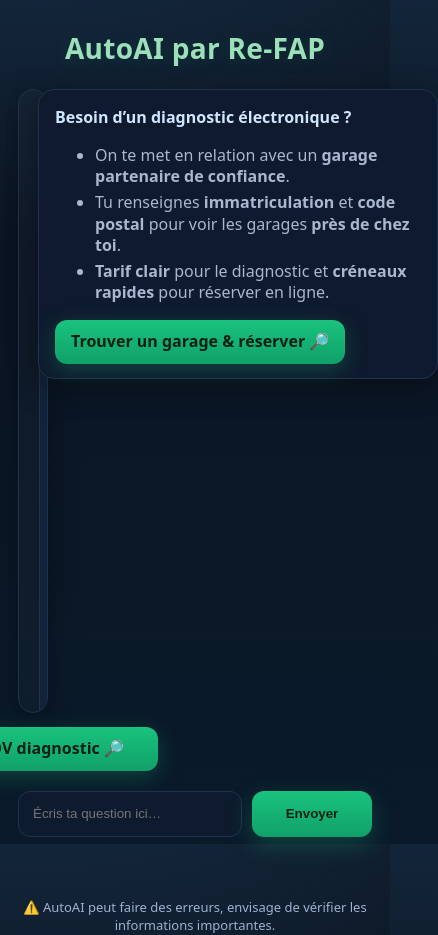
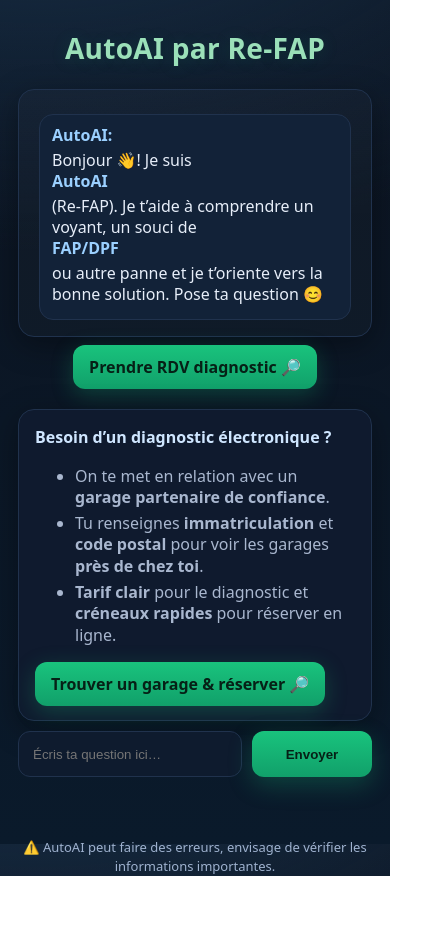
Before and after one commit to REFAP/autoai_re-fap-v2, a Next.js app: page / in a window 390 px wide. Shown: the whole page, 438 px wide, since content can reach past the window. After the commit the page ends 876 px from the top, so only its background shows below. Built offline with nearby package versions, Linux system fonts and the light colour scheme.

Commit message:
Update style.css

```diff
--- a/public/style.css
+++ b/public/style.css
@@ -35,7 +35,7 @@ body{
 
 /* --- layout --- */
 .container{
-  max-width: 1200px;
+  max-width: 1280px;
   padding: 28px 18px 48px;
   margin: 0 auto;
 }
@@ -51,11 +51,16 @@ h1{
 
 .chat-and-button{
   display:grid;
-  grid-template-columns: minmax(0, 1fr) 360px;
+  grid-template-columns: minmax(0, 1fr) 400px; /* rail droit large */
   gap: 20px;
 }
 
-/* --- chat column --- */
+/* --- gauche : chat + CTAs --- */
+.left-rail{
+  display:flex;
+  flex-direction:column;
+}
+
 .chat-window{
   background:linear-gradient(180deg, rgba(255,255,255,.02), rgba(255,255,255,.015));
   border:1px solid var(--line);
@@ -73,7 +78,7 @@ h1{
   border-radius: 14px;
   padding: 10px 12px;
   margin: 10px 6px;
-  line-height: 1.32; /* compact */
+  line-height: 1.32;
 }
 .user-msg{ background: #16243a; }
 .bot-msg{  background: #122238; }
@@ -98,7 +103,7 @@ h1{
 .dots span:nth-child(2){ animation-delay:.2s; }
 .dots span:nth-child(3){ animation-delay:.4s; }
 @keyframes bounce{
-  0%,60%,100%{ transform:translateY(0); opacity:.35; }
+  0%,60%,100{ transform:translateY(0); opacity:.35; }
   30%{ transform:translateY(-5px); opacity:.95; }
 }
 
@@ -148,10 +153,10 @@ h1{
 .garage-button:hover, .carter-button:hover{ filter:brightness(1.06); transform: translateY(-1px); }
 .garage-button:active, .carter-button:active{ transform: translateY(0); }
 
-/* inline CTAs (sous la bulle) */
+/* inline CTAs (sous la bulle, centrés et proches) */
 .inline-ctas{
   display:flex; gap:12px; justify-content:center;
-  margin: 14px auto 10px;
+  margin: 8px 0 0;
 }
 .inline-ctas .garage-button, .inline-ctas .carter-button{
   min-width: 240px;
@@ -188,10 +193,8 @@ h1{
   margin: 10px 0 20px;
 }
 
-/* subtle pulse for highlighted cards */
-.pulse-card{
-  animation:pulseCard 1.8s ease-out 2;
-}
+/* subtle pulse (si besoin plus tard) */
+.pulse-card{ animation:pulseCard 1.8s ease-out 2; }
 @keyframes pulseCard{
   0%{ box-shadow: 0 0 0 0 rgba(78,115,255,.28); }
   70%{ box-shadow: 0 0 0 10px rgba(78,115,255,0); }
@@ -202,36 +205,21 @@ h1{
 @media (max-width: 1080px){
   .chat-and-button{ grid-template-columns: 1fr; }
   .right-rail{ order: 2; }
-  .chat-window{ order: 1; max-height: none; }
+  .left-rail{ order: 1; }
+  .chat-window{ max-height: none; }
   .inline-ctas{ flex-wrap:wrap; }
 }
 
-/* accessibility / selection */
-::selection{ background:#204a75; color:#fff; }
 /* === HOTFIX: confort sur écrans larges === */
-.container{ max-width: 1280px; }
-
-.chat-and-button{
-  grid-template-columns: minmax(0, 1fr) 400px; /* rail droit un peu plus large */
-}
-
-.inline-ctas .garage-button,
-.inline-ctas .carter-button{
-  min-width: 280px; /* CTAs plus “présents” */
-}
-
-/* Step-up progressif de la taille texte + largeur page */
 @media (min-width: 1440px){
   body{ font-size: 17px; }
   .container{ max-width: 1320px; }
 }
-
 @media (min-width: 1680px){
   body{ font-size: 18px; }
   .container{ max-width: 1400px; }
   .chat-and-button{ grid-template-columns: minmax(0, 1fr) 420px; }
 }
-
 @media (min-width: 1920px){
   body{ font-size: 19px; }
   .container{ max-width: 1500px; }
@@ -239,7 +227,5 @@ h1{
   .right-rail{ gap: 16px; }
 }
 
-/* Bonus: évite que le chat paraisse tassé si la fenêtre est très haute */
-.chat-window{
-  max-height: calc(100vh - 220px);
-}
+/* accessibilité */
+::selection{ background:#204a75; color:#fff; }
```
